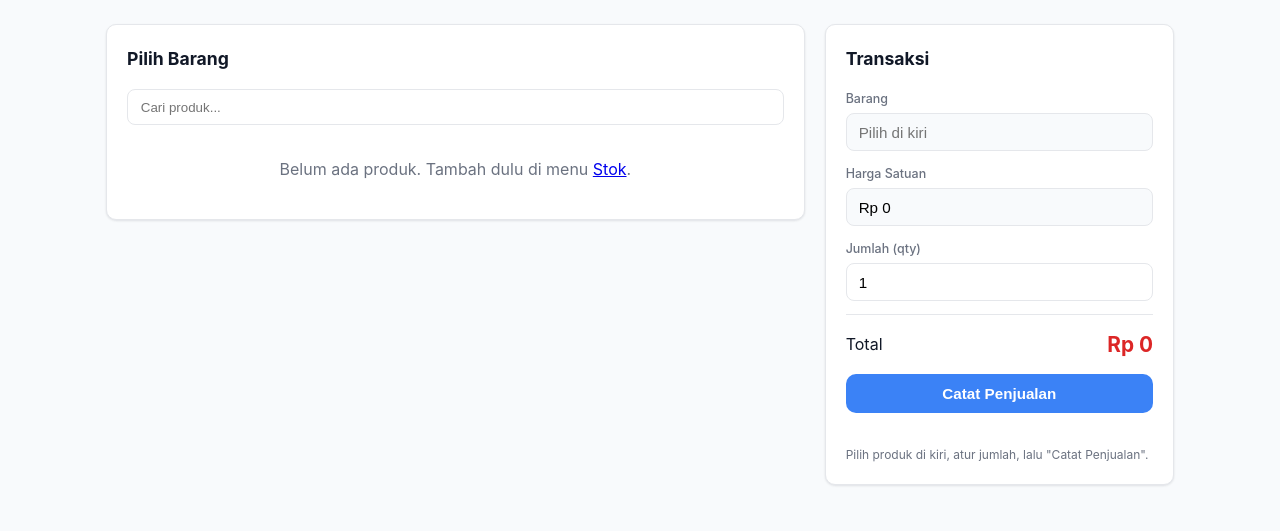
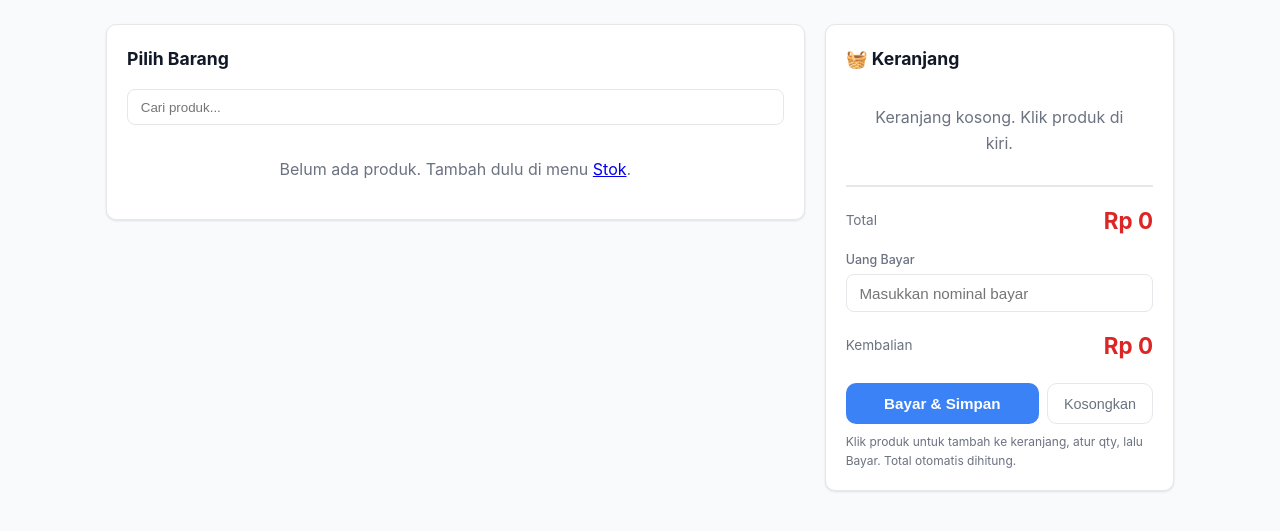
Before and after one commit to rizalnurdin093-sketch/warung-sembako, a Flask app: template templates/kasir.html in a window 1280 px wide. Shown: the part 57-588 px from the top of the page. Run offline with Flask 2, Linux system fonts and the light colour scheme; the template is opened without the code that fills it, so the values that code supplies are empty.

Commit message:
Fitur: Transaksi multi-item (keranjang belanja) — migrasi ke skema transaksi+detail
- DB: transaksi jadi HEADER (1 per struk) + detail_transaksi (item)
- Migrasi otomatis data lama (1 baris produk -> 1 header + 1 detail)
- Kasir: keranjang multi-produk via JS (add/remove/qty), total otomatis, uang bayar+kembalian
- Backend /jual terima JSON keranjang, validasi stok, kurangi stok per item
- Audit: tabel per struk + item, bayar, kembalian
- Rekap/dashboard/grafik/export disesuaikan (rekap per struk akurat)
- Verified: transaksi [Berasx2+Minyakx1]=151000, kembalian 49000, stok turun, semua page 200

```diff
--- a/app.py
+++ b/app.py
@@ -119,21 +119,33 @@ def api_produk(pid):
 @app.route('/jual', methods=['POST'])
 @login_required
 def jual():
-    pid = int(request.form['produk_id'])
-    qty = int(request.form['qty'])
-    produk = db.produk_list()
-    p = next((x for x in produk if x['id'] == pid), None)
-    if not p:
-        return 'Produk tidak ditemukan', 400
-    if qty < 1:
-        return 'Qty minimal 1', 400
-    if qty > p['stok']:
-        return f'Stok tidak cukup (sisa {p["stok"]})', 400
+    # Terima keranjang multi-item: JSON list [{produk_id, qty}]
+    data = request.get_json(silent=True) or {}
+    items = data.get('keranjang') or []
+    bayar = data.get('bayar')
+    if not isinstance(items, list) or not items:
+        return ('Keranjang kosong', 400)
+
+    produk_map = {p['id']: p for p in db.produk_list()}
+    cart = []
+    for it in items:
+        pid = int(it.get('produk_id'))
+        qty = int(it.get('qty', 1))
+        p = produk_map.get(pid)
+        if not p:
+            return (f'Produk {pid} tidak ditemukan', 400)
+        if qty < 1:
+            return ('Qty minimal 1', 400)
+        if qty > p['stok']:
+            return (f'Stok tidak cukup untuk {p["nama"]} (sisa {p["stok"]})', 400)
+        cart.append({'produk_id': pid, 'nama': p['nama'], 'harga_jual': p['harga_jual'], 'qty': qty})
+
     kasir = current_user()['nama'] or current_user()['username']
-    db.transaksi_add(p['nama'], p['harga_jual'], qty, kasir)
-    db.stok_kurang(pid, qty)
-    flash('Penjualan tercatat', 'success')
-    return redirect(url_for('kasir'))
+    try:
+        tid, total = db.transaksi_buat(cart, kasir, bayar)
+    except ValueError as e:
+        return (str(e), 400)
+    return jsonify({'ok': True, 'transaksi_id': tid, 'total': total, 'kasir': kasir})
 
 # ===== REKAP — OWNER ONLY =====
 @app.route('/rekap')
@@ -281,14 +293,16 @@ def export_csv(jenis):
     writer = csv.writer(output)
 
     if jenis == 'transaksi':
-        writer.writerow(['ID', 'Tanggal', 'Produk', 'Harga', 'Qty', 'Total', 'Kasir'])
+        writer.writerow(['ID Transaksi', 'Tanggal', 'Produk', 'Harga', 'Qty', 'Subtotal', 'Kasir'])
         rows = db.get_db().execute("""
-            SELECT id, created_at, nama_produk, harga_satuan, qty, total, kasir
-            FROM transaksi ORDER BY created_at DESC
+            SELECT t.id AS tid, t.created_at, t.kasir,
+                   d.nama_produk, d.harga_satuan, d.qty, d.subtotal
+            FROM transaksi t JOIN detail_transaksi d ON d.transaksi_id = t.id
+            ORDER BY t.created_at DESC, t.id DESC
         """).fetchall()
         for r in rows:
-            writer.writerow([r['id'], r['created_at'], r['nama_produk'],
-                           r['harga_satuan'], r['qty'], r['total'], r['kasir'] or ''])
+            writer.writerow([r['tid'], r['created_at'], r['nama_produk'],
+                             r['harga_satuan'], r['qty'], r['subtotal'], r['kasir'] or ''])
         filename = f'export_transaksi_{datetime.now().strftime("%Y%m%d")}.csv'
 
     elif jenis == 'produk':
@@ -358,9 +372,15 @@ def export_xlsx(jenis):
             ws.append(r)
 
     if jenis == 'transaksi':
-        write_rows(['ID', 'Tanggal', 'Produk', 'Harga', 'Qty', 'Total', 'Kasir'],
-            [ [r['id'], r['created_at'], r['nama_produk'], r['harga_satuan'], r['qty'], r['total'], r['kasir'] or '']
-              for r in db.get_db().execute("SELECT * FROM transaksi ORDER BY created_at DESC").fetchall() ])
+        rows = db.get_db().execute("""
+            SELECT t.id AS tid, t.created_at, t.kasir,
+                   d.nama_produk, d.harga_satuan, d.qty, d.subtotal
+            FROM transaksi t JOIN detail_transaksi d ON d.transaksi_id = t.id
+            ORDER BY t.created_at DESC, t.id DESC
+        """).fetchall()
+        write_rows(['ID Transaksi', 'Tanggal', 'Produk', 'Harga', 'Qty', 'Subtotal', 'Kasir'],
+            [ [r['tid'], r['created_at'], r['nama_produk'], r['harga_satuan'], r['qty'], r['subtotal'], r['kasir'] or '']
+              for r in rows ])
         filename = f'warung_transaksi.xlsx'
 
     elif jenis == 'produk':
@@ -394,7 +414,12 @@ def audit():
     transaksi = db.transaksi_all()
     per_kasir = db.rekap_per_kasir()
     total_all = sum(r['total'] for r in transaksi)
-    return render_template('audit.html', transaksi=transaksi, per_kasir=per_kasir, total_all=total_all)
+    # Muat detail item per transaksi (untuk tampil isi struk)
+    detail_map = {}
+    for t in transaksi:
+        detail_map[t['id']] = db.transaksi_detail(t['id'])
+    return render_template('audit.html', transaksi=transaksi, per_kasir=per_kasir,
+                           total_all=total_all, detail_map=detail_map)
 
 # ===== BACKUP / RESTORE DATABASE =====
 @app.route('/backup')
--- a/static/style.css
+++ b/static/style.css
@@ -57,6 +57,26 @@ body { font-family: -apple-system, BlinkMacSystemFont, 'Segoe UI', Roboto, 'Helv
 .stok-warn { color: var(--warn); font-size: .8rem; margin-top: .4rem; min-height: 1em; }
 .hint { font-size: .75rem; color: var(--soft); margin-top: .8rem; }
 .empty { color: var(--soft); text-align: center; padding: 1rem; }
+
+/* CART (multi-item) */
+.cart-list { min-height: 80px; }
+.cart-item { display: grid; grid-template-columns: 1fr auto auto; gap: .6rem; align-items: center; padding: .6rem 0; border-bottom: 1px solid var(--border); }
+.cart-item:last-child { border-bottom: none; }
+.ci-nama { font-weight: 600; font-size: .85rem; }
+.ci-harga { font-size: .72rem; color: var(--soft); }
+.ci-actions { display: flex; align-items: center; gap: .3rem; }
+.ci-btn { width: 26px; height: 26px; border: 1px solid var(--border); background: var(--panel); border-radius: 6px; cursor: pointer; font-size: 1rem; line-height: 1; transition: all .15s; }
+.ci-btn:hover { background: #eff6ff; border-color: var(--blue); color: var(--blue); }
+.ci-del { color: var(--warn); border-color: #fecaca; }
+.ci-del:hover { background: #fef2f2; color: var(--warn); border-color: var(--warn); }
+.ci-qty { min-width: 20px; text-align: center; font-weight: 600; }
+.ci-sub { font-weight: 700; font-size: .88rem; font-variant-numeric: tabular-nums; }
+.cart-total { border-top: 2px solid var(--border); margin-top: .8rem; padding-top: .8rem; }
+.totals-row { display: flex; justify-content: space-between; align-items: center; padding: .2rem 0; }
+.totals-row span { color: var(--soft); font-size: .85rem; }
+.totals-row strong { font-size: 1.4rem; color: var(--red); }
+#kosongBtn { background: var(--panel); border: 1px solid var(--border); color: var(--soft); border-radius: 10px; padding: .7rem 1rem; cursor: pointer; font-size: .9rem; }
+#kosongBtn:hover { color: var(--warn); border-color: var(--warn); }
 
 /* FORMS */
 .form-inline { display: flex; flex-wrap: wrap; gap: .5rem; align-items: center; }
--- a/templates/kasir.html
+++ b/templates/kasir.html
@@ -23,82 +23,139 @@
 
   <!-- Right: cart -->
   <div class="panel">
-    <h2>Transaksi</h2>
-    <form method="POST" action="{{ url_for('jual') }}" id="jualForm">
-      <div class="form-row">
-        <label>Barang</label>
-        <input type="text" id="prodNama" value="" placeholder="Pilih di kiri" readonly required>
-        <input type="hidden" name="produk_id" id="prodId">
+    <h2>🧺 Keranjang</h2>
+    <div id="cart" class="cart-list">
+      <p class="empty" id="cartEmpty">Keranjang kosong. Klik produk di kiri.</p>
+    </div>
+
+    <div class="cart-total">
+      <div class="totals-row"><span>Total</span><strong id="cartTotal">Rp 0</strong></div>
+      <div class="form-row" style="margin-top:.5rem;">
+        <label>Uang Bayar</label>
+        <input type="number" id="bayarInput" min="0" placeholder="Masukkan nominal bayar" style="width:100%;padding:.6rem .8rem;border:1px solid var(--border);border-radius:8px;">
       </div>
-      <div class="form-row">
-        <label>Harga Satuan</label>
-        <input type="text" id="prodHarga" value="Rp 0" readonly>
-      </div>
-      <div class="form-row">
-        <label>Jumlah (qty)</label>
-        <input type="number" name="qty" id="prodQty" value="1" min="1" required>
-      </div>
-      <div class="form-row totals">
-        <span>Total</span>
-        <strong id="prodTotal">Rp 0</strong>
-      </div>
-      <button class="btn-solid" type="submit">Catat Penjualan</button>
-      <p class="stok-warn" id="stokWarn"></p>
-    </form>
-    <p class="hint">Pilih produk di kiri, atur jumlah, lalu "Catat Penjualan".</p>
+      <div class="totals-row"><span>Kembalian</span><strong id="cartKembalian">Rp 0</strong></div>
+    </div>
+
+    <div style="margin-top:1rem; display:flex; gap:.5rem;">
+      <button class="btn-solid" id="simpanBtn" style="flex:1;" type="button">Bayar &amp; Simpan</button>
+      <button class="btn-ghost" id="kosongBtn" type="button">Kosongkan</button>
+    </div>
+    <p class="hint" style="margin-top:.5rem;">Klik produk untuk tambah ke keranjang, atur qty, lalu Bayar. Total otomatis dihitung.</p>
   </div>
 </div>
 {% endblock %}
 {% block scripts %}
 <script>
-  let selected = null;
   const fmt = n => 'Rp ' + n.toLocaleString('id-ID');
+  let cart = []; // {id, nama, harga, stok, qty}
 
-  // Filter search
+  // Search filter
   const searchEl = document.getElementById('searchProduk');
   const grid = document.getElementById('produkGrid');
   if (searchEl) {
     searchEl.addEventListener('input', e => {
       const query = e.target.value.toLowerCase();
       grid.querySelectorAll('.produk-card').forEach(card => {
-        const nama = card.dataset.nama.toLowerCase();
-        card.style.display = nama.includes(query) ? '' : 'none';
+        card.style.display = card.dataset.nama.toLowerCase().includes(query) ? '' : 'none';
       });
     });
   }
 
+  // Click produk -> add to cart
   document.querySelectorAll('.produk-card').forEach(btn => {
     btn.addEventListener('click', () => {
-      document.querySelectorAll('.produk-card').forEach(b => b.classList.remove('active'));
-      btn.classList.add('active');
-      selected = {
-        id: btn.dataset.id, nama: btn.dataset.nama,
-        harga: parseInt(btn.dataset.harga), stok: parseInt(btn.dataset.stok)
-      };
-      document.getElementById('prodId').value = selected.id;
-      document.getElementById('prodNama').value = selected.nama;
-      document.getElementById('prodHarga').value = fmt(selected.harga);
-      document.getElementById('prodQty').value = 1;
-      updateTotal();
+      const id = parseInt(btn.dataset.id);
+      const nama = btn.dataset.nama;
+      const harga = parseInt(btn.dataset.harga);
+      const stok = parseInt(btn.dataset.stok);
+      const existing = cart.find(c => c.id === id);
+      if (existing) {
+        if (existing.qty >= stok) { alert('Stok tidak cukup (sisa ' + stok + ')'); return; }
+        existing.qty++;
+      } else {
+        cart.push({ id, nama, harga, stok, qty: 1 });
+      }
+      renderCart();
     });
   });
 
-  const qtyEl = document.getElementById('prodQty');
-  const warnEl = document.getElementById('stokWarn');
+  function renderCart() {
+    const box = document.getElementById('cart');
+    const empty = document.getElementById('cartEmpty');
+    box.querySelectorAll('.cart-item').forEach(el => el.remove());
+    if (cart.length === 0) { empty.style.display = ''; }
+    else { empty.style.display = 'none'; }
+
+    cart.forEach((c, i) => {
+      const div = document.createElement('div');
+      div.className = 'cart-item';
+      div.innerHTML = `
+        <div class="ci-info">
+          <div class="ci-nama">${c.nama}</div>
+          <div class="ci-harga num">${fmt(c.harga)} × ${c.qty}</div>
+        </div>
+        <div class="ci-actions">
+          <button type="button" class="ci-btn" data-act="minus" data-i="${i}">−</button>
+          <span class="ci-qty num">${c.qty}</span>
+          <button type="button" class="ci-btn" data-act="plus" data-i="${i}">+</button>
+          <button type="button" class="ci-btn ci-del" data-act="del" data-i="${i}">✕</button>
+        </div>
+        <div class="ci-sub num">${fmt(c.harga * c.qty)}</div>`;
+      box.appendChild(div);
+    });
+    updateTotal();
+  }
+
+  document.getElementById('cart').addEventListener('click', e => {
+    const btn = e.target.closest('.ci-btn');
+    if (!btn) return;
+    const i = parseInt(btn.dataset.i);
+    const act = btn.dataset.act;
+    const c = cart[i];
+    if (act === 'plus') { if (c.qty >= c.stok) { alert('Stok tidak cukup (sisa ' + c.stok + ')'); return; } c.qty++; }
+    else if (act === 'minus') { c.qty--; if (c.qty <= 0) { cart.splice(i,1); } }
+    else if (act === 'del') { cart.splice(i,1); }
+    renderCart();
+  });
+
+  const bayarEl = document.getElementById('bayarInput');
+  const totalEl = document.getElementById('cartTotal');
+  const kembEl = document.getElementById('cartKembalian');
+
+  function cartTotal() { return cart.reduce((s,c) => s + c.harga * c.qty, 0); }
   function updateTotal() {
-    if (!selected) return;
-    const qty = parseInt(qtyEl.value) || 1;
-    document.getElementById('prodTotal').textContent = fmt(selected.harga * qty);
-    if (qty > selected.stok) {
-      warnEl.textContent = '⚠ Stok tidak cukup (sisa ' + selected.stok + ')';
-    } else {
-      warnEl.textContent = '';
-    }
+    const t = cartTotal();
+    totalEl.textContent = fmt(t);
+    const bayar = parseInt(bayarEl.value) || 0;
+    kembEl.textContent = t > 0 && bayar >= t ? fmt(bayar - t) : (t>0 ? 'Rp 0' : 'Rp 0');
   }
-  qtyEl.addEventListener('input', updateTotal);
+  bayarEl.addEventListener('input', updateTotal);
 
-  document.getElementById('jualForm').addEventListener('submit', e => {
-    if (!selected) { e.preventDefault(); alert('Pilih barang dulu'); }
+  document.getElementById('kosongBtn').addEventListener('click', () => { cart = []; bayarEl.value=''; renderCart(); });
+
+  document.getElementById('simpanBtn').addEventListener('click', async () => {
+    if (cart.length === 0) { alert('Keranjang kosong'); return; }
+    const total = cartTotal();
+    const bayar = parseInt(bayarEl.value) || 0;
+    if (bayar > 0 && bayar < total) { alert('Uang bayar kurang dari total (' + fmt(total) + ')'); return; }
+
+    const payload = {
+      keranjang: cart.map(c => ({ produk_id: c.id, qty: c.qty })),
+      bayar: bayar > 0 ? bayar : null
+    };
+    try {
+      const res = await fetch('{{ url_for("jual") }}', {
+        method: 'POST',
+        headers: { 'Content-Type': 'application/json' },
+        body: JSON.stringify(payload)
+      });
+      const data = await res.json();
+      if (!res.ok) { alert(data.error || 'Terjadi kesalahan'); return; }
+      alert('✅ Transaksi #' + data.transaksi_id + ' tersimpan.\nTotal: ' + fmt(data.total) + (data.kembalian ? '\nKembalian: ' + fmt(data.kembalian) : ''));
+      cart = []; bayarEl.value=''; renderCart();
+      location.reload(); // refresh stok
+    } catch (err) { alert('Gagal menyimpan'); }
   });
 </script>
 {% endblock %}
```
Also changed, not shown: database.py (+168 -23 lines), templates/audit.html (+8 -5 lines), 4 other files.
